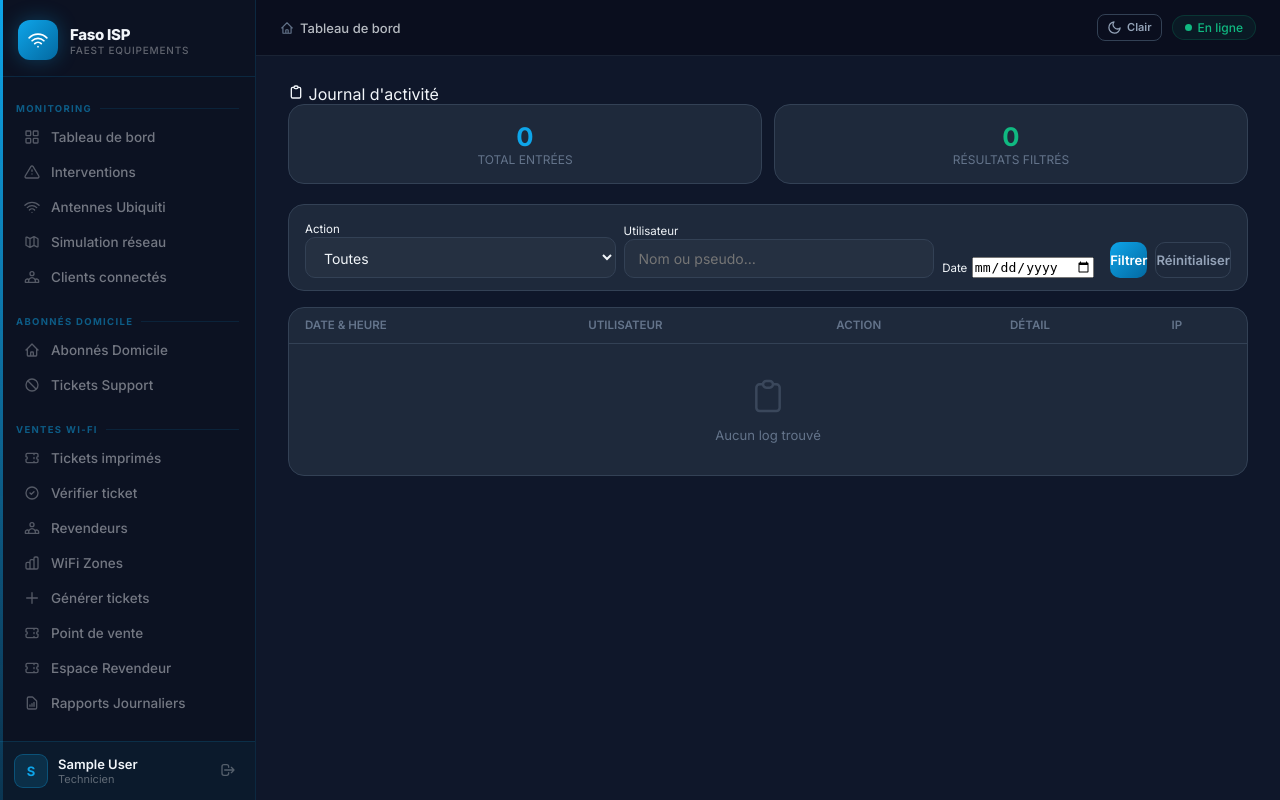
After one commit to donaldulrich90-ctrl/-FAI-PLATFORM, a Django app: page /comptes/logs/ in a window 1280 px wide. The commit adds this page. Run offline with Django 5.2, Linux system fonts and the light colour scheme; the visitor is signed in with stand-in values (Sample User, id 1); data that the repository does not hold is empty.

Commit message:
feat: activity logs (admin-only) + allow technicians to generate tickets
- Create ActivityLog model in core with action types (login, logout,
  user CRUD, ticket generate/sell/activate, etc.) with IP tracking
- Add admin-only activity log page with filters (action, user, date)
  and pagination
- Log login/logout, user create/edit/delete/toggle, ticket generation
  and ticket sales automatically
- Allow technicians (not just admins) to generate tickets
- Add "Journal d'activité" link in sidebar (admin section)

Co-Authored-By: Claude Opus 4.6 <noreply@anthropic.com>
Claude-Session: https://claude.ai/code/session_014wgEUNpsm56R5XPHWN3o64

```diff
--- a/apps/accounts/urls.py
+++ b/apps/accounts/urls.py
@@ -2,6 +2,7 @@ from django.urls import path
 
 from . import views
 from . import views_users
+from . import views_logs
 
 app_name = "accounts"
 
@@ -16,4 +17,7 @@ urlpatterns = [
     path("utilisateurs/<int:pk>/modifier/", views_users.user_edit, name="user_edit"),
     path("utilisateurs/<int:pk>/toggle/", views_users.user_toggle_active, name="user_toggle_active"),
     path("utilisateurs/<int:pk>/supprimer/", views_users.user_delete, name="user_delete"),
+
+    # ── Journal d'activité (admin only) ──────────────────────
+    path("logs/", views_logs.activity_log_list, name="activity_logs"),
 ]
--- a/apps/accounts/views_users.py
+++ b/apps/accounts/views_users.py
@@ -9,7 +9,7 @@ from django.core.paginator import Paginator
 from django.http import HttpRequest, HttpResponse
 from django.shortcuts import get_object_or_404, redirect, render
 
-from apps.core.models import Site
+from apps.core.models import ActivityLog, Site
 
 User = get_user_model()
 
@@ -132,6 +132,7 @@ def user_create(request: HttpRequest) -> HttpResponse:
         user.set_password(password)
         user.save()
 
+        ActivityLog.log(request, ActivityLog.Action.USER_CREATE, f"Créé: {username} (rôle: {user.get_role_display()})")
         messages.success(request, f"Utilisateur « {username} » créé avec succès (rôle : {user.get_role_display()}).")
         return redirect("accounts:user_list")
 
@@ -192,6 +193,7 @@ def user_edit(request: HttpRequest, pk: int) -> HttpResponse:
             target.set_password(new_password)
 
         target.save()
+        ActivityLog.log(request, ActivityLog.Action.USER_EDIT, f"Modifié: {target.username}")
         messages.success(request, f"Utilisateur « {target.username} » mis à jour.")
         return redirect("accounts:user_list")
 
@@ -220,6 +222,7 @@ def user_toggle_active(request: HttpRequest, pk: int) -> HttpResponse:
     target.is_active = not target.is_active
     target.save(update_fields=["is_active"])
     etat = "activé" if target.is_active else "désactivé"
+    ActivityLog.log(request, ActivityLog.Action.USER_TOGGLE, f"{target.username} {etat}")
     messages.success(request, f"Utilisateur « {target.username} » {etat}.")
     return redirect("accounts:user_list")
 
@@ -238,5 +241,6 @@ def user_delete(request: HttpRequest, pk: int) -> HttpResponse:
 
     username = target.username
     target.delete()
+    ActivityLog.log(request, ActivityLog.Action.USER_DELETE, f"Supprimé: {username}")
     messages.success(request, f"Utilisateur « {username} » supprimé définitivement.")
     return redirect("accounts:user_list")
--- /dev/null
+++ b/templates/accounts/activity_logs.html
@@ -0,0 +1,111 @@
+{% extends "base.html" %}
+{% block title %}Journal d'activité — Faso ISP{% endblock %}
+
+{% block content %}
+<div class="topbar-breadcrumb">
+  <svg width="16" height="16" fill="none" stroke="currentColor" stroke-width="2" viewBox="0 0 24 24"><path stroke-linecap="round" stroke-linejoin="round" d="M9 5H7a2 2 0 00-2 2v12a2 2 0 002 2h10a2 2 0 002-2V7a2 2 0 00-2-2h-2M9 5a2 2 0 002 2h2a2 2 0 002-2M9 5a2 2 0 012-2h2a2 2 0 012 2"/></svg>
+  Journal d'activité
+</div>
+
+<!-- ── Stats ── -->
+<div style="display:grid;grid-template-columns:repeat(auto-fit,minmax(160px,1fr));gap:.75rem;margin-bottom:1.25rem;">
+  <div class="card" style="padding:1rem;text-align:center;">
+    <div style="font-size:1.6rem;font-weight:700;color:var(--primary);">{{ total_logs }}</div>
+    <div style="font-size:.75rem;color:var(--muted);text-transform:uppercase;">Total entrées</div>
+  </div>
+  <div class="card" style="padding:1rem;text-align:center;">
+    <div style="font-size:1.6rem;font-weight:700;color:var(--green);">{{ logs.paginator.count }}</div>
+    <div style="font-size:.75rem;color:var(--muted);text-transform:uppercase;">Résultats filtrés</div>
+  </div>
+</div>
+
+<!-- ── Filtres ── -->
+<div class="card" style="padding:.75rem 1rem;margin-bottom:1rem;">
+  <form method="get" style="display:flex;gap:.5rem;flex-wrap:wrap;align-items:flex-end;">
+    <div style="flex:1;min-width:140px;">
+      <label class="form-label" style="font-size:.72rem;">Action</label>
+      <select name="action" class="form-control" style="font-size:.82rem;">
+        <option value="">Toutes</option>
+        {% for val, label in action_choices %}
+          <option value="{{ val }}" {% if action_filter == val %}selected{% endif %}>{{ label }}</option>
+        {% endfor %}
+      </select>
+    </div>
+    <div style="flex:1;min-width:140px;">
+      <label class="form-label" style="font-size:.72rem;">Utilisateur</label>
+      <input type="text" name="user" value="{{ user_filter }}" class="form-control" style="font-size:.82rem;" placeholder="Nom ou pseudo…">
+    </div>
+    <div style="flex:0 0 160px;">
+      <label class="form-label" style="font-size:.72rem;">Date</label>
+      <input type="date" name="date" value="{{ date_filter }}" class="form-control" style="font-size:.82rem;">
+    </div>
+    <button type="submit" class="btn btn-primary" style="height:36px;font-size:.82rem;">Filtrer</button>
+    <a href="{% url 'accounts:activity_logs' %}" class="btn btn-ghost" style="height:36px;font-size:.82rem;">Réinitialiser</a>
+  </form>
+</div>
+
+<!-- ── Table des logs ── -->
+<div class="card" style="padding:0;overflow-x:auto;">
+  <table class="table" style="width:100%;border-collapse:collapse;font-size:.82rem;">
+    <thead>
+      <tr style="border-bottom:1px solid var(--border);text-align:left;">
+        <th style="padding:.65rem 1rem;color:var(--muted);font-weight:600;font-size:.72rem;text-transform:uppercase;">Date & Heure</th>
+        <th style="padding:.65rem .75rem;color:var(--muted);font-weight:600;font-size:.72rem;text-transform:uppercase;">Utilisateur</th>
+        <th style="padding:.65rem .75rem;color:var(--muted);font-weight:600;font-size:.72rem;text-transform:uppercase;">Action</th>
+        <th style="padding:.65rem .75rem;color:var(--muted);font-weight:600;font-size:.72rem;text-transform:uppercase;">Détail</th>
+        <th style="padding:.65rem .75rem;color:var(--muted);font-weight:600;font-size:.72rem;text-transform:uppercase;">IP</th>
+      </tr>
+    </thead>
+    <tbody>
+      {% for log in logs %}
+      <tr style="border-bottom:1px solid var(--border);">
+        <td style="padding:.6rem 1rem;white-space:nowrap;color:var(--dim);">{{ log.created_at|date:"d/m/Y H:i" }}</td>
+        <td style="padding:.6rem .75rem;">
+          {% if log.user %}
+            <span style="font-weight:600;">{{ log.user.username }}</span>
+            {% if log.user.get_full_name %}<span style="color:var(--muted);font-size:.75rem;"> ({{ log.user.get_full_name }})</span>{% endif %}
+          {% else %}
+            <span style="color:var(--muted);">—</span>
+          {% endif %}
+        </td>
+        <td style="padding:.6rem .75rem;">
+          {% if log.action == 'login' or log.action == 'logout' %}
+            <span class="badge badge-cyan" style="font-size:.7rem;">{{ log.get_action_display }}</span>
+          {% elif log.action == 'user_create' or log.action == 'user_edit' %}
+            <span class="badge badge-green" style="font-size:.7rem;">{{ log.get_action_display }}</span>
+          {% elif log.action == 'user_delete' %}
+            <span class="badge badge-red" style="font-size:.7rem;">{{ log.get_action_display }}</span>
+          {% elif log.action == 'ticket_generate' or log.action == 'ticket_sell' or log.action == 'ticket_activate' %}
+            <span class="badge" style="font-size:.7rem;background:rgba(245,158,11,.15);color:var(--amber);">{{ log.get_action_display }}</span>
+          {% else %}
+            <span class="badge" style="font-size:.7rem;background:var(--surface);color:var(--dim);">{{ log.get_action_display }}</span>
+          {% endif %}
+        </td>
+        <td style="padding:.6rem .75rem;color:var(--dim);max-width:320px;overflow:hidden;text-overflow:ellipsis;white-space:nowrap;">{{ log.detail|truncatewords:20 }}</td>
+        <td style="padding:.6rem .75rem;color:var(--muted);font-family:monospace;font-size:.75rem;">{{ log.ip_address|default:"—" }}</td>
+      </tr>
+      {% empty %}
+      <tr>
+        <td colspan="5" style="padding:2rem;text-align:center;color:var(--muted);">
+          <svg width="40" height="40" fill="none" stroke="currentColor" stroke-width="1.5" viewBox="0 0 24 24" style="margin-bottom:.5rem;opacity:.4;"><path stroke-linecap="round" stroke-linejoin="round" d="M9 5H7a2 2 0 00-2 2v12a2 2 0 002 2h10a2 2 0 002-2V7a2 2 0 00-2-2h-2M9 5a2 2 0 002 2h2a2 2 0 002-2M9 5a2 2 0 012-2h2a2 2 0 012 2"/></svg>
+          <br>Aucun log trouvé
+        </td>
+      </tr>
+      {% endfor %}
+    </tbody>
+  </table>
+</div>
+
+<!-- ── Pagination ── -->
+{% if logs.has_other_pages %}
+<div style="display:flex;justify-content:center;gap:.4rem;margin-top:1rem;">
+  {% if logs.has_previous %}
+  <a href="?page={{ logs.previous_page_number }}&action={{ action_filter }}&user={{ user_filter }}&date={{ date_filter }}" class="btn btn-ghost" style="font-size:.8rem;">← Précédent</a>
+  {% endif %}
+  <span style="padding:.4rem .75rem;font-size:.8rem;color:var(--dim);">Page {{ logs.number }} / {{ logs.paginator.num_pages }}</span>
+  {% if logs.has_next %}
+  <a href="?page={{ logs.next_page_number }}&action={{ action_filter }}&user={{ user_filter }}&date={{ date_filter }}" class="btn btn-ghost" style="font-size:.8rem;">Suivant →</a>
+  {% endif %}
+</div>
+{% endif %}
+{% endblock %}
--- a/templates/base.html
+++ b/templates/base.html
@@ -612,7 +612,7 @@
       <svg class="nav-icon" fill="none" stroke="currentColor" stroke-width="2" viewBox="0 0 24 24"><path stroke-linecap="round" stroke-linejoin="round" d="M9 19v-6a2 2 0 00-2-2H5a2 2 0 00-2 2v6a2 2 0 002 2h2a2 2 0 002-2zm0 0V9a2 2 0 012-2h2a2 2 0 012 2v10m-6 0a2 2 0 002 2h2a2 2 0 002-2m0 0V5a2 2 0 012-2h2a2 2 0 012 2v14a2 2 0 01-2 2h-2a2 2 0 01-2-2z"/></svg>
       WiFi Zones
     </a>
-    {% if user.is_admin_role %}
+    {% if user.is_admin_role or user.is_technician %}
     <a href="{% url 'wifi_zone:revendeur_generate_batch' %}" class="nav-link">
       <svg class="nav-icon" fill="none" stroke="currentColor" stroke-width="2" viewBox="0 0 24 24"><path stroke-linecap="round" stroke-linejoin="round" d="M12 4v16m8-8H4"/></svg>
       Générer tickets
@@ -656,6 +656,10 @@
     <a href="{% url 'accounts:user_list' %}" class="nav-link {% if request.resolver_match.url_name in 'user_list user_create user_edit' %}active{% endif %}">
       <svg class="nav-icon" fill="none" stroke="currentColor" stroke-width="2" viewBox="0 0 24 24"><path stroke-linecap="round" stroke-linejoin="round" d="M17 20h5v-2a3 3 0 00-5.356-1.857M17 20H7m10 0v-2c0-.656-.126-1.283-.356-1.857M7 20H2v-2a3 3 0 015.356-1.857M7 20v-2c0-.656.126-1.283.356-1.857m0 0a5.002 5.002 0 019.288 0M15 7a3 3 0 11-6 0 3 3 0 016 0z"/></svg>
       Utilisateurs
+    </a>
+    <a href="{% url 'accounts:activity_logs' %}" class="nav-link {% if request.resolver_match.url_name == 'activity_logs' %}active{% endif %}">
+      <svg class="nav-icon" fill="none" stroke="currentColor" stroke-width="2" viewBox="0 0 24 24"><path stroke-linecap="round" stroke-linejoin="round" d="M9 5H7a2 2 0 00-2 2v12a2 2 0 002 2h10a2 2 0 002-2V7a2 2 0 00-2-2h-2M9 5a2 2 0 002 2h2a2 2 0 002-2M9 5a2 2 0 012-2h2a2 2 0 012 2m-3 7h3m-3 4h3m-6-4h.01M9 16h.01"/></svg>
+      Journal d'activité
     </a>
     {% endif %}
 
```
Also changed, not shown: apps/accounts/views.py (+12 -0 lines), apps/accounts/views_logs.py (added, +47 -0 lines), apps/core/models.py (+53 -0 lines), apps/wifi_zone/views.py (+16 -1 lines), apps/core/migrations/0016_activitylog.py (added).
